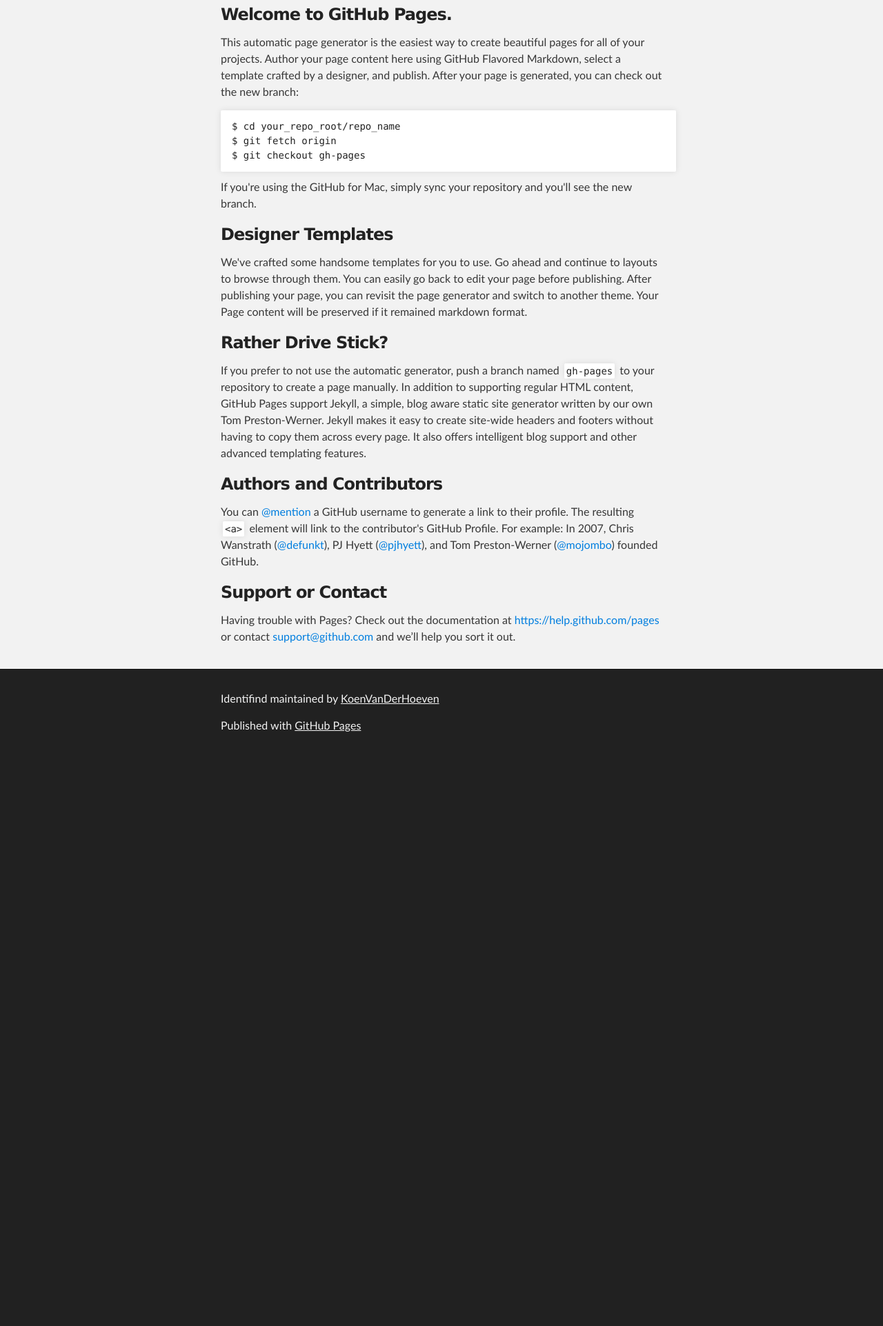
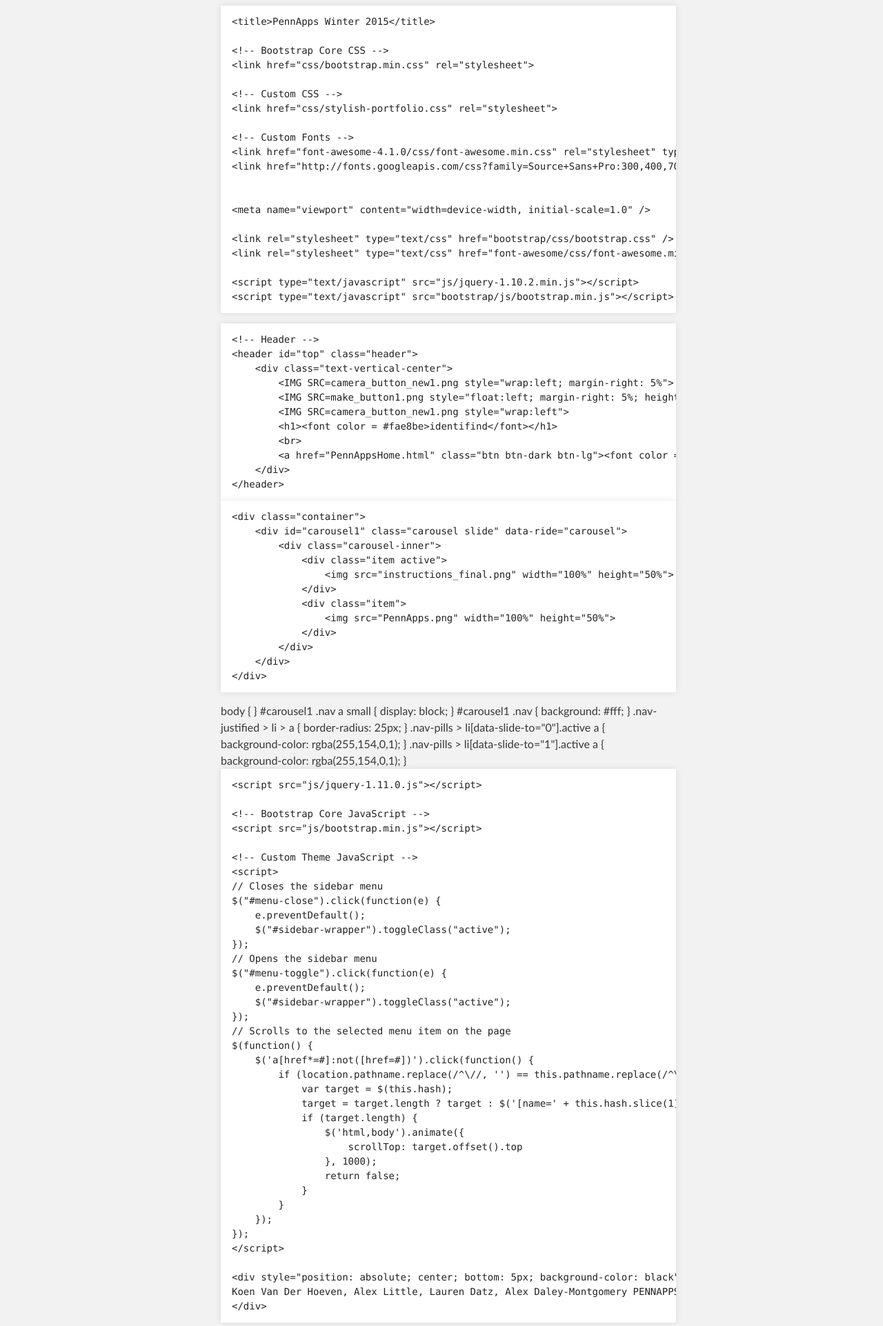
Before and after one commit to KoenVanDerHoeven/identifind, a plain HTML site: page index.html in a window 1280 px wide. Shown: the part 257-2180 px from the top of the page at 69% size. Before the commit the page ends 1356 px from the top, so only its background shows below. Drawn offline with Linux system fonts and the light colour scheme.

```diff
--- a/index.html
+++ b/index.html
@@ -31,37 +31,139 @@
     <!-- MAIN CONTENT -->
     <div id="main_content_wrap" class="outer">
       <section id="main_content" class="inner">
-        <h3>
-<a id="welcome-to-github-pages" class="anchor" href="#welcome-to-github-pages" aria-hidden="true"><span class="octicon octicon-link"></span></a>Welcome to GitHub Pages.</h3>
+        <p>
+</p>
 
-<p>This automatic page generator is the easiest way to create beautiful pages for all of your projects. Author your page content here using GitHub Flavored Markdown, select a template crafted by a designer, and publish. After your page is generated, you can check out the new branch:</p>
 
-<pre><code>$ cd your_repo_root/repo_name
-$ git fetch origin
-$ git checkout gh-pages
+
+
+
+
+<pre><code>&lt;title&gt;PennApps Winter 2015&lt;/title&gt;
+
+&lt;!-- Bootstrap Core CSS --&gt;
+&lt;link href="css/bootstrap.min.css" rel="stylesheet"&gt;
+
+&lt;!-- Custom CSS --&gt;
+&lt;link href="css/stylish-portfolio.css" rel="stylesheet"&gt;
+
+&lt;!-- Custom Fonts --&gt;
+&lt;link href="font-awesome-4.1.0/css/font-awesome.min.css" rel="stylesheet" type="text/css"&gt;
+&lt;link href="http://fonts.googleapis.com/css?family=Source+Sans+Pro:300,400,700,300italic,400italic,700italic" rel="stylesheet" type="text/css"&gt;
+
+
+&lt;meta name="viewport" content="width=device-width, initial-scale=1.0" /&gt;
+
+&lt;link rel="stylesheet" type="text/css" href="bootstrap/css/bootstrap.css" /&gt;
+&lt;link rel="stylesheet" type="text/css" href="font-awesome/css/font-awesome.min.css" /&gt;
+
+&lt;script type="text/javascript" src="js/jquery-1.10.2.min.js"&gt;&lt;/script&gt;
+&lt;script type="text/javascript" src="bootstrap/js/bootstrap.min.js"&gt;&lt;/script&gt;
 </code></pre>
 
-<p>If you're using the GitHub for Mac, simply sync your repository and you'll see the new branch.</p>
+<p>
+</p>
 
-<h3>
-<a id="designer-templates" class="anchor" href="#designer-templates" aria-hidden="true"><span class="octicon octicon-link"></span></a>Designer Templates</h3>
 
-<p>We've crafted some handsome templates for you to use. Go ahead and continue to layouts to browse through them. You can easily go back to edit your page before publishing. After publishing your page, you can revisit the page generator and switch to another theme. Your Page content will be preserved if it remained markdown format.</p>
+<pre><code>&lt;!-- Header --&gt;
+&lt;header id="top" class="header"&gt;
+    &lt;div class="text-vertical-center"&gt;
+        &lt;IMG SRC=camera_button_new1.png style="wrap:left; margin-right: 5%"&gt;
+        &lt;IMG SRC=make_button1.png style="float:left; margin-right: 5%; height:40%"&gt;
+        &lt;IMG SRC=camera_button_new1.png style="wrap:left"&gt;
+        &lt;h1&gt;&lt;font color = #fae8be&gt;identifind&lt;/font&gt;&lt;/h1&gt;
+        &lt;br&gt;
+        &lt;a href="PennAppsHome.html" class="btn btn-dark btn-lg"&gt;&lt;font color = #FFFFFF&gt;Why not play?&lt;/font&gt;&lt;/a&gt;
+    &lt;/div&gt;
+&lt;/header&gt;
+</code></pre>
 
-<h3>
-<a id="rather-drive-stick" class="anchor" href="#rather-drive-stick" aria-hidden="true"><span class="octicon octicon-link"></span></a>Rather Drive Stick?</h3>
 
-<p>If you prefer to not use the automatic generator, push a branch named <code>gh-pages</code> to your repository to create a page manually. In addition to supporting regular HTML content, GitHub Pages support Jekyll, a simple, blog aware static site generator written by our own Tom Preston-Werner. Jekyll makes it easy to create site-wide headers and footers without having to copy them across every page. It also offers intelligent blog support and other advanced templating features.</p>
 
-<h3>
-<a id="authors-and-contributors" class="anchor" href="#authors-and-contributors" aria-hidden="true"><span class="octicon octicon-link"></span></a>Authors and Contributors</h3>
+<pre><code>&lt;div class="container"&gt;
+    &lt;div id="carousel1" class="carousel slide" data-ride="carousel"&gt;
+        &lt;div class="carousel-inner"&gt;
+            &lt;div class="item active"&gt;
+                &lt;img src="instructions_final.png" width="100%" height="50%"&gt;
+            &lt;/div&gt;
+            &lt;div class="item"&gt;
+                &lt;img src="PennApps.png" width="100%" height="50%"&gt;
+            &lt;/div&gt;
+        &lt;/div&gt;
+    &lt;/div&gt;
+&lt;/div&gt;
+</code></pre>
 
-<p>You can <a href="https://github.com/blog/821" class="user-mention">@mention</a> a GitHub username to generate a link to their profile. The resulting <code>&lt;a&gt;</code> element will link to the contributor's GitHub Profile. For example: In 2007, Chris Wanstrath (<a href="https://github.com/defunkt" class="user-mention">@defunkt</a>), PJ Hyett (<a href="https://github.com/pjhyett" class="user-mention">@pjhyett</a>), and Tom Preston-Werner (<a href="https://github.com/mojombo" class="user-mention">@mojombo</a>) founded GitHub.</p>
+<p></p>
 
-<h3>
-<a id="support-or-contact" class="anchor" href="#support-or-contact" aria-hidden="true"><span class="octicon octicon-link"></span></a>Support or Contact</h3>
 
-<p>Having trouble with Pages? Check out the documentation at <a href="https://help.github.com/pages">https://help.github.com/pages</a> or contact <a href="mailto:support@github.com">support@github.com</a> and we’ll help you sort it out.</p>
+body {
+}
+#carousel1 .nav a small {
+    display: block;
+}
+#carousel1 .nav {
+    background: #fff;
+}
+.nav-justified &gt; li &gt; a {
+    border-radius: 25px;
+}
+.nav-pills &gt; li[data-slide-to="0"].active a {
+    background-color: rgba(255,154,0,1);
+}
+.nav-pills &gt; li[data-slide-to="1"].active a {
+    background-color: rgba(255,154,0,1);
+}
+
+
+
+
+
+
+
+
+<pre><code>&lt;script src="js/jquery-1.11.0.js"&gt;&lt;/script&gt;
+
+&lt;!-- Bootstrap Core JavaScript --&gt;
+&lt;script src="js/bootstrap.min.js"&gt;&lt;/script&gt;
+
+&lt;!-- Custom Theme JavaScript --&gt;
+&lt;script&gt;
+// Closes the sidebar menu
+$("#menu-close").click(function(e) {
+    e.preventDefault();
+    $("#sidebar-wrapper").toggleClass("active");
+});
+// Opens the sidebar menu
+$("#menu-toggle").click(function(e) {
+    e.preventDefault();
+    $("#sidebar-wrapper").toggleClass("active");
+});
+// Scrolls to the selected menu item on the page
+$(function() {
+    $('a[href*=#]:not([href=#])').click(function() {
+        if (location.pathname.replace(/^\//, '') == this.pathname.replace(/^\//, '') || location.hostname == this.hostname) {
+            var target = $(this.hash);
+            target = target.length ? target : $('[name=' + this.hash.slice(1) + ']');
+            if (target.length) {
+                $('html,body').animate({
+                    scrollTop: target.offset().top
+                }, 1000);
+                return false;
+            }
+        }
+    });
+});
+&lt;/script&gt;
+
+&lt;div style="position: absolute; center; bottom: 5px; background-color: black"&gt;
+Koen Van Der Hoeven, Alex Little, Lauren Datz, Alex Daley-Montgomery PENNAPPS (C) 2015
+&lt;/div&gt;
+</code></pre>
+
+<p></p>
+
+<p></p>
       </section>
     </div>
 
```
Also changed, not shown: params.json (+1 -1 lines).
